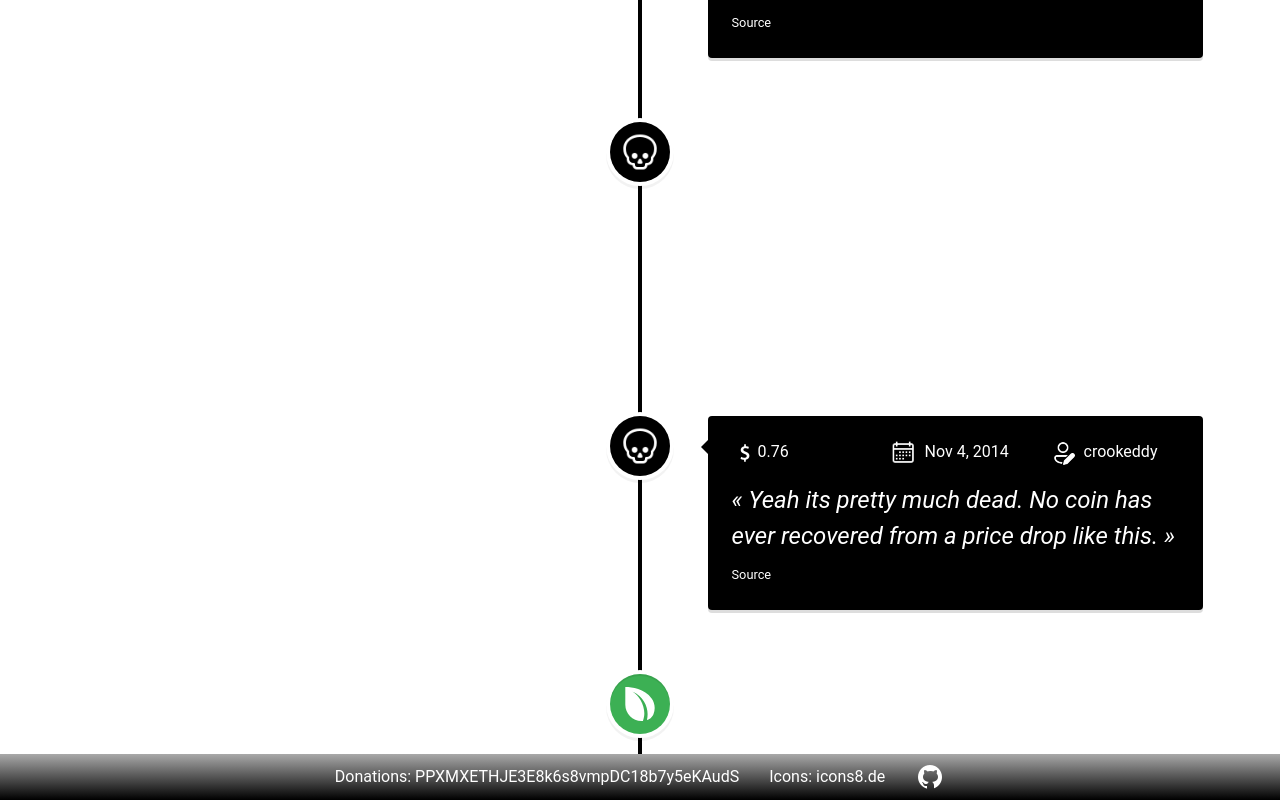
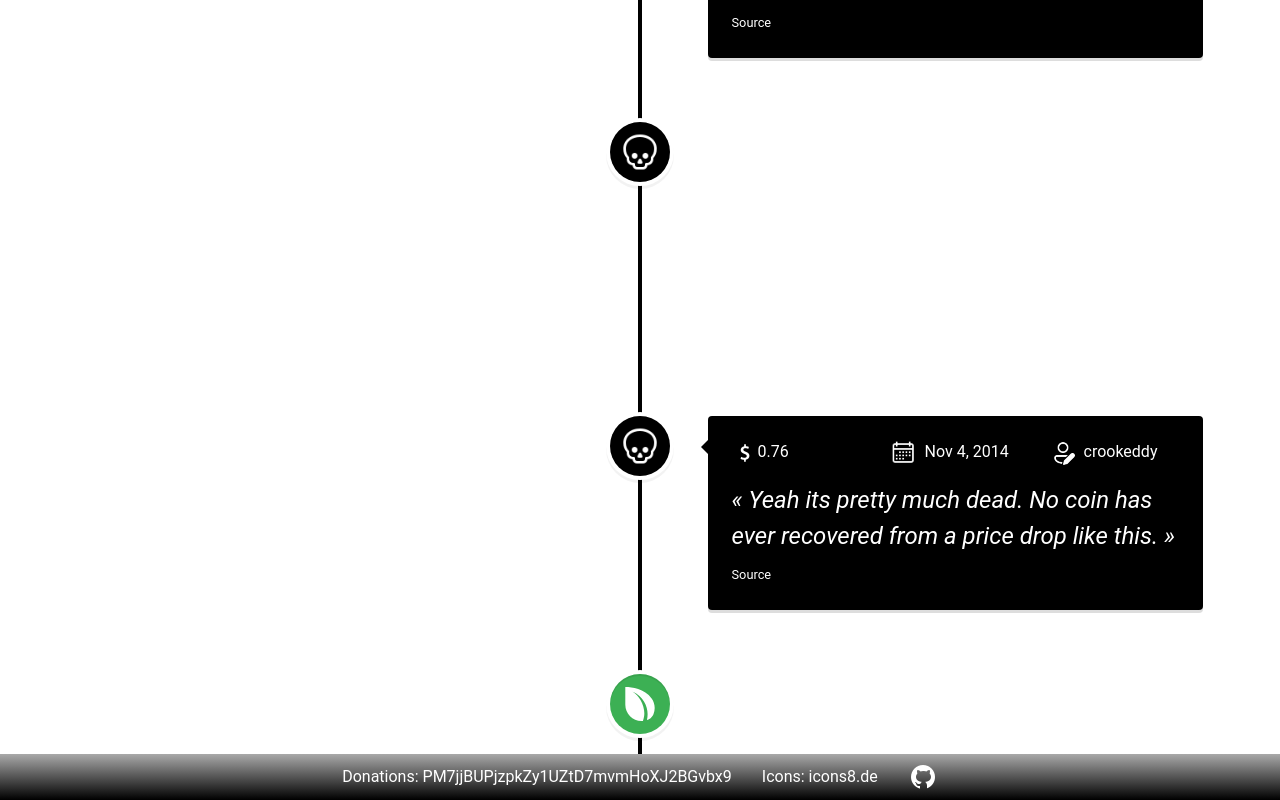
Before and after one commit to willyfromtheblock/peercoin.rip, a React (Create React App) app: page / in a window 1280 px wide. Shown: the part 3386-4186 px from the top of the page. Built offline with nearby package versions, Linux system fonts and the light colour scheme.

Commit message:
new donation addr

```diff
--- a/src/components/Footer.js
+++ b/src/components/Footer.js
@@ -4,7 +4,7 @@ function Footer() {
   return (
     <div className="row ppc-background p-2 justify-content-center">
       <div className="col-auto d-flex align-items-center">
-        Donations: PPXMXETHJE3E8k6s8vmpDC18b7y5eKAudS
+        Donations: PM7jjBUPjzpkZy1UZtD7mvmHoXJ2BGvbx9
       </div>
       <div className="col-auto d-flex align-items-center">
         <span>
```
Also changed, not shown: 1 other file (tests, documents, lock files or other folders).
